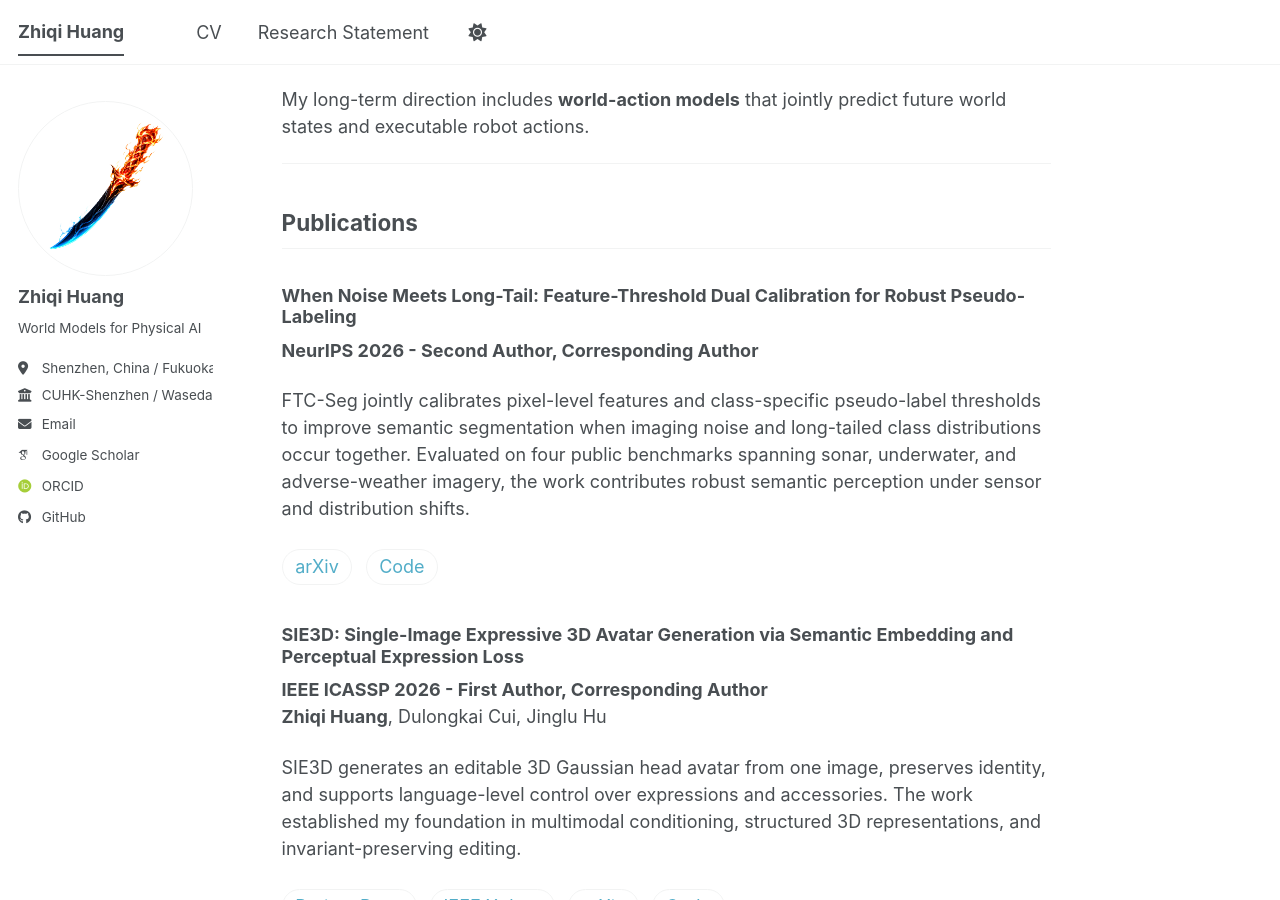
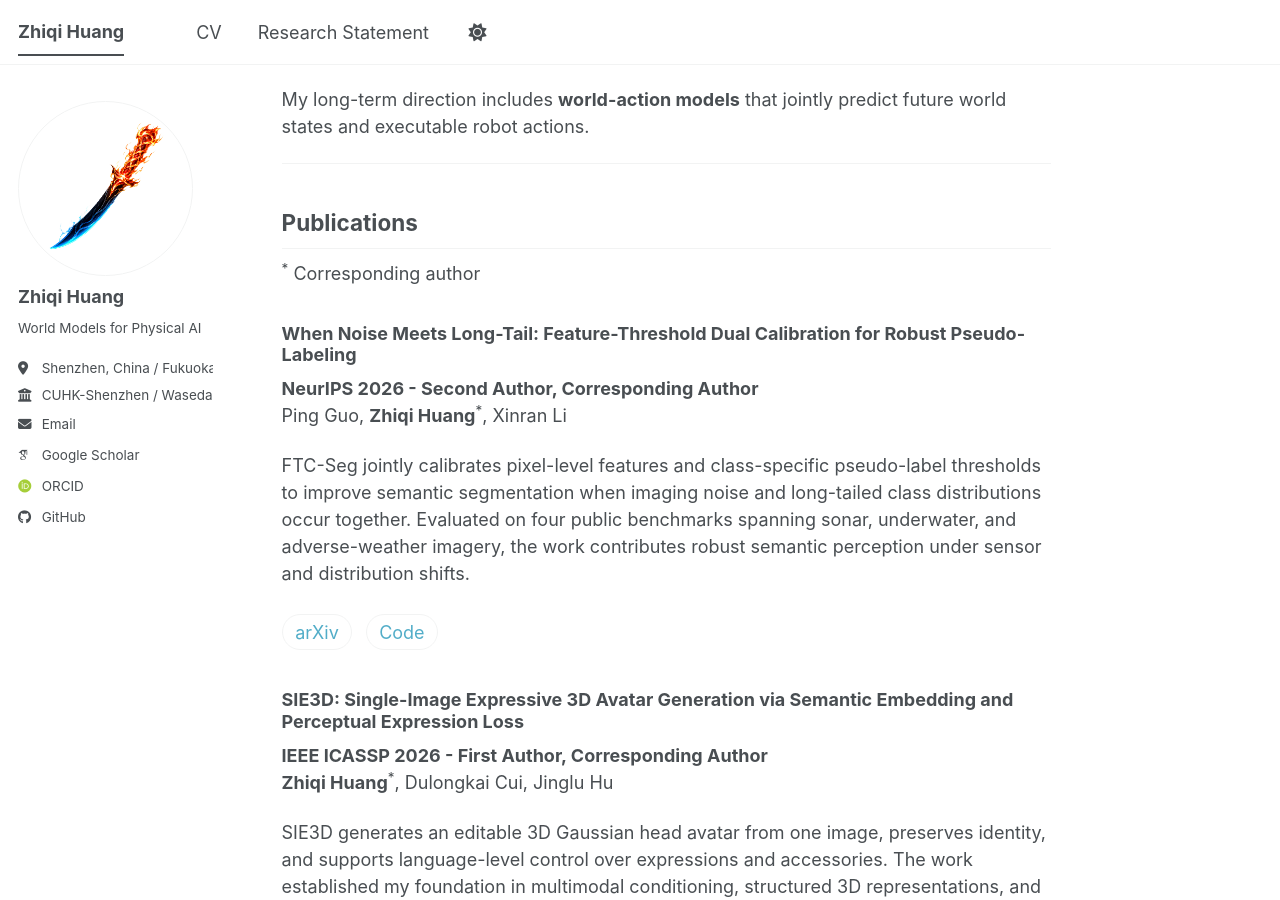
Before and after one commit to huang-zhiqi/huang-zhiqi.github.io, a Jekyll site: the page built from _pages/about.md, in a window 1280 px wide and 900 px high, scrolled down 1323 px. Built offline with Jekyll 4.4.1, drawn with Linux system fonts in a browser that asks for light colours; some web fonts are replaced; a script bundle is joined from its source files by our own code; library files that are not in the unit come from our copies.

Commit message:
增加论文作者名单

```diff
--- a/_pages/about.md
+++ b/_pages/about.md
@@ -41,9 +41,12 @@ My long-term direction includes **world-action models** that jointly predict fut
 
 ## Publications
 
+<sup>*</sup> Corresponding author
+
 ### When Noise Meets Long-Tail: Feature-Threshold Dual Calibration for Robust Pseudo-Labeling
 
-**NeurIPS 2026 - Second Author, Corresponding Author**
+**NeurIPS 2026 - Second Author, Corresponding Author**<br>
+Ping Guo, **Zhiqi Huang**<sup>*</sup>, Xinran Li
 
 FTC-Seg jointly calibrates pixel-level features and class-specific pseudo-label thresholds to improve semantic segmentation when imaging noise and long-tailed class distributions occur together. Evaluated on four public benchmarks spanning sonar, underwater, and adverse-weather imagery, the work contributes robust semantic perception under sensor and distribution shifts.
 
@@ -53,7 +56,7 @@ FTC-Seg jointly calibrates pixel-level features and class-specific pseudo-label
 ### SIE3D: Single-Image Expressive 3D Avatar Generation via Semantic Embedding and Perceptual Expression Loss
 
 **IEEE ICASSP 2026 - First Author, Corresponding Author**<br>
-**Zhiqi Huang**, Dulongkai Cui, Jinglu Hu
+**Zhiqi Huang**<sup>*</sup>, Dulongkai Cui, Jinglu Hu
 
 SIE3D generates an editable 3D Gaussian head avatar from one image, preserves identity, and supports language-level control over expressions and accessories. The work established my foundation in multimodal conditioning, structured 3D representations, and invariant-preserving editing.
 
```
